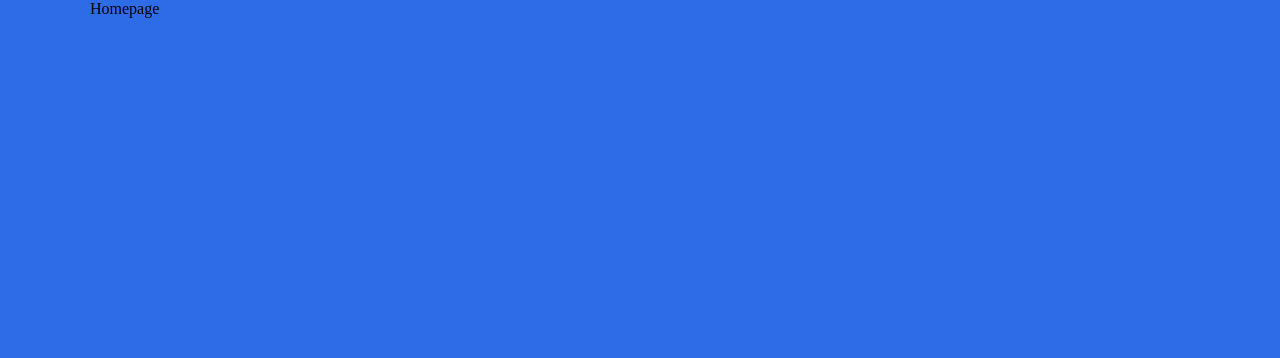
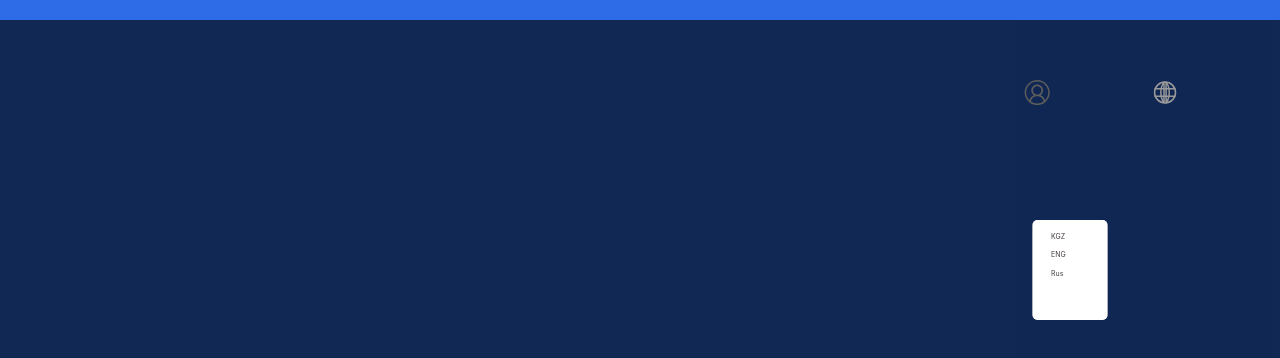
Before and after one commit to Amankaium/aviasatuu, a React (Create React App) app: page / in a window 1280 px wide. Shown: the top 358 px of the page. Built offline with nearby package versions, Linux system fonts and the light colour scheme.

Commit message:
moved components from file account to navbar

```diff
--- a/src/App.js
+++ b/src/App.js
@@ -5,14 +5,14 @@ import Flights from './pages/flights/Flights';
 import Passengers from './pages/passengers/Passengers';
 import Error from './pages/error/Error';
 import CheckoutPage from './pages/checkoutpage/CheckoutPage';
-import LanguageMenu from './components/navbar/language/LanguageMenu';
-import AccountMenu from './components/navbar/account/AccountMenu';
+import Navbar from './components/navbar/Navbar';
 
 function App() {
 	return (
 		<div className='container'>
 			<Router>
 				<Switch>
+					<Route exact path='/' component={Navbar} />
 					<Route exact path='/' component={Home} />
 					<Route path='/flights' component={Flights} />
 					<Route path='/passengers' component={Passengers} />
--- a/src/components/navbar/Navbar.js
+++ b/src/components/navbar/Navbar.js
@@ -1,14 +1,17 @@
 import React from 'react';
 import './Navbar.css';
-import LanguageMenu from './language/LanguageMenu.jsx';
-import AccountMenu from './account/AccountMenu.jsx';
+import AccountMenu from './account/AccountMenu';
+import LanguageMenu from './language/LanguageMenu';
+
+function Navbar() {
+	return (<>
+	<AccountMenu />
+	<LanguageMenu />
+	</>
 
 
-const Navbar = () => {
-	render (
-		<AccountMenu />
-		<LanguageMenu />
+
+
 	);
-};
-
+	};
 export default Navbar;
--- a/src/components/navbar/language/Language.js
+++ b/src/components/navbar/language/Language.js
@@ -5,16 +5,10 @@ import './Language.css';
 
 const Language = ({active, setActive, children}) => {
     return (
-
-
-
-
         <div className={active ? "modal active" : "modal"} onClick={() => setActive(false)}>
-
             <div className={active ? "modal__content" : "modal__content"} onClick={e => e.stopPropagation()}>
 			{children}
             </div>
-
         </div>
     );
 };
--- a/src/components/navbar/language/LanguageMenu.jsx
+++ b/src/components/navbar/language/LanguageMenu.jsx
@@ -3,6 +3,7 @@ import { useState } from 'react';
 import Language from './Language';
 import lang from '../../../assets/icons/lang.svg';
 import './Language.css';
+import { Link } from 'react-router-dom';
 
 
 function LanguageMenu() {
@@ -11,7 +12,7 @@ function LanguageMenu() {
 		<div className='container'>
 			<img className='vector_lang' src={lang} onClick={() =>  setModalActive(true)} />
 			<Language  active={modalActive} setActive={setModalActive}>
-                <div className='language_menu'>
+                 <div className='language_menu'>
 				<div className='kgz'>KGZ</div>
 				<div className='eng'>ENG</div>
 				<div className='rus'>Rus</div>
```
Also changed, not shown: src/assets/icons/KG.svg (added).
